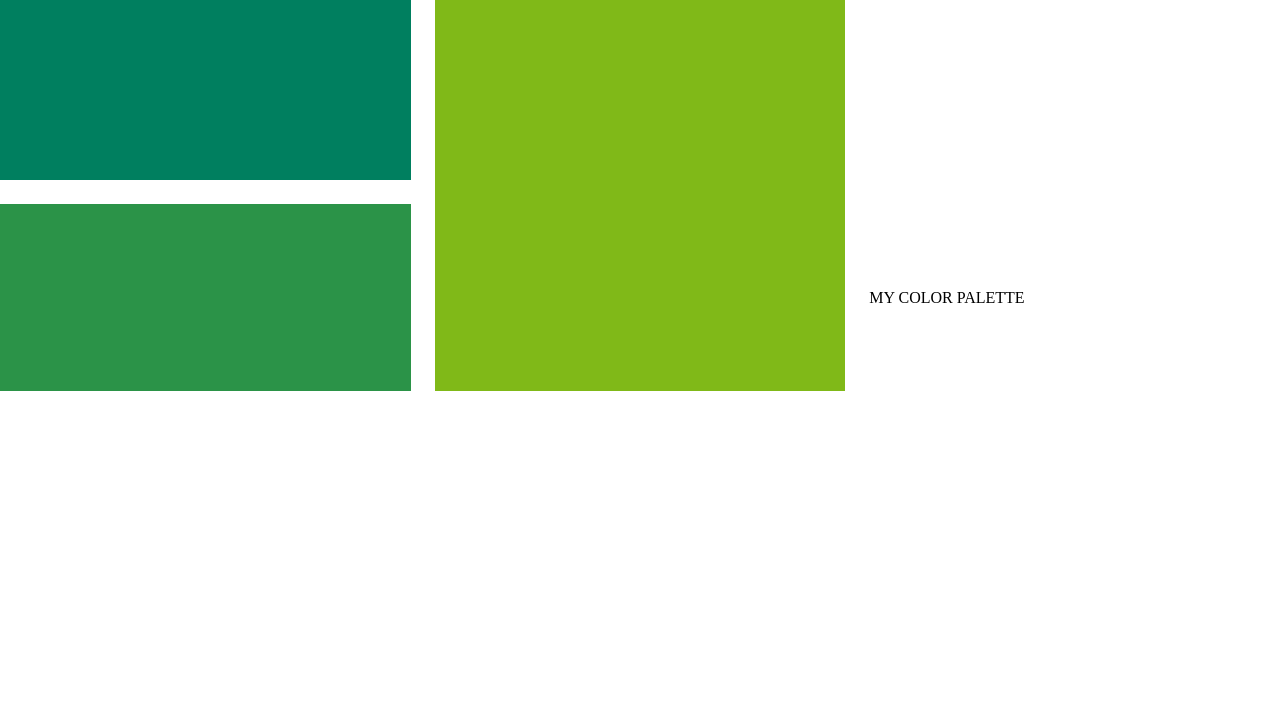
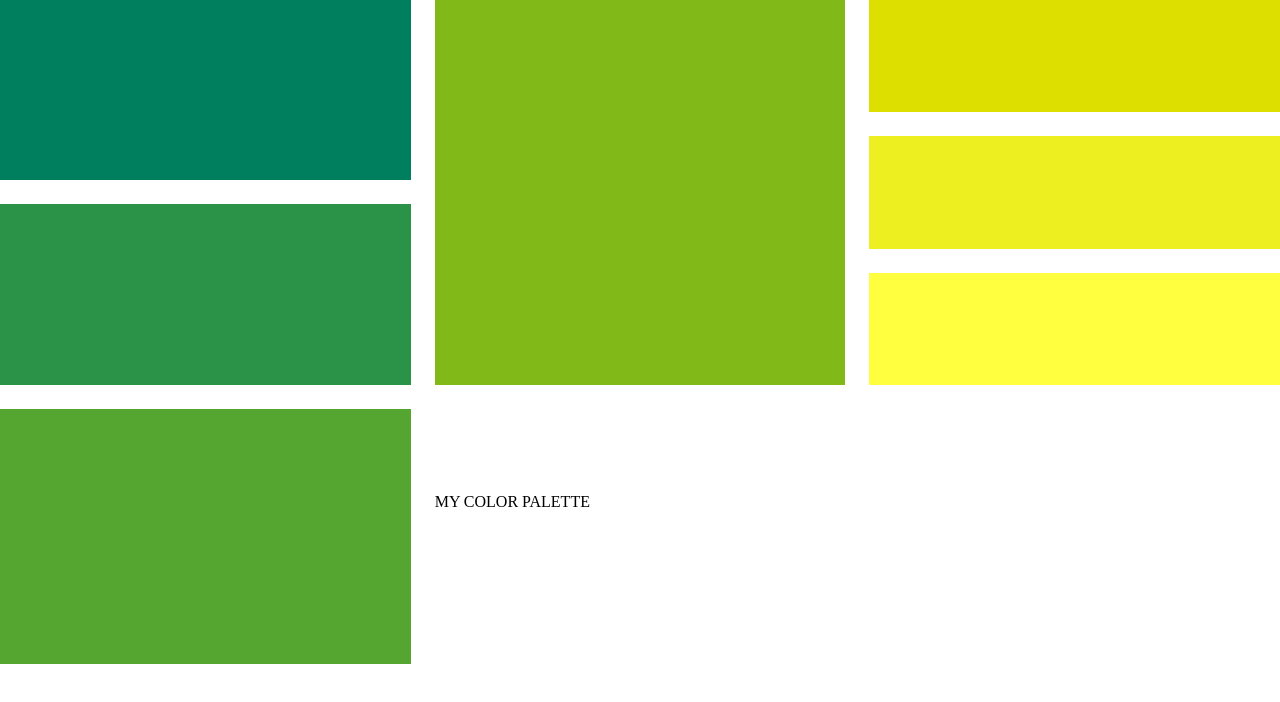
Before and after one commit to MEdenburg/css-grid-assignment, a plain HTML site: page index.html in a window 1280 px wide. Drawn offline with Linux system fonts and the light colour scheme.

Commit message:
fourth, fifth, sixth, seventh completed

```diff
--- a/styles/index.css
+++ b/styles/index.css
@@ -20,3 +20,23 @@
     background: #80B918;
     grid-area: 1 / 3 / 7 / 5;
 }
+
+.fourth {
+    background: #DDDF00;
+    grid-area: 1 / 5 / 3 / 7;
+}
+
+.fifth {
+    background: #EEEF20;
+    grid-area: 3 / 5 / 5 /7;
+}
+
+.sixth {
+    background: #FFFF3F;
+    grid-area: 5 / 5 / 7 / 7;
+}
+
+.seventh {
+    background: #55A630;
+    grid-area: 7 / 1 / 11 /3;
+}
```
